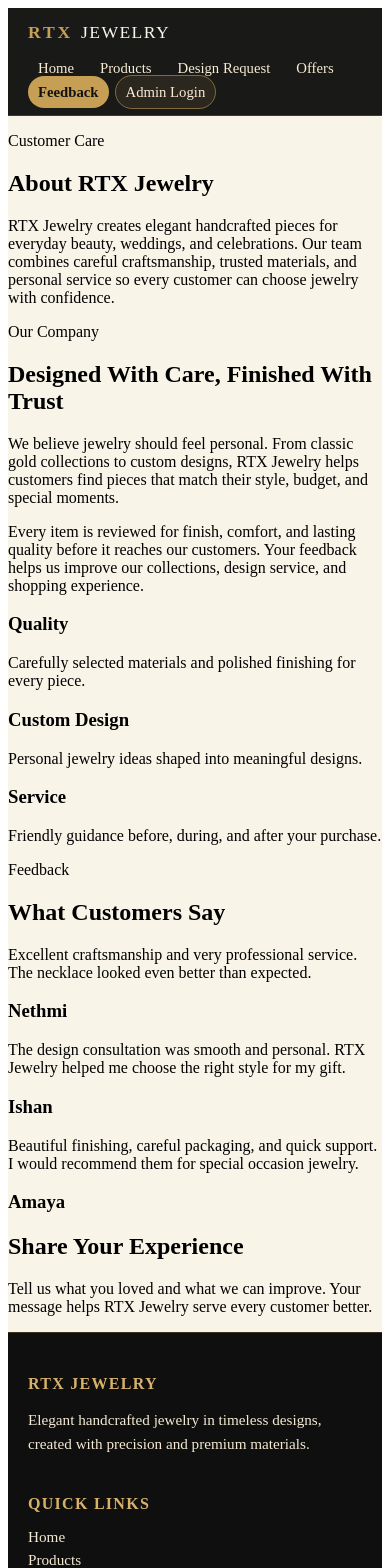
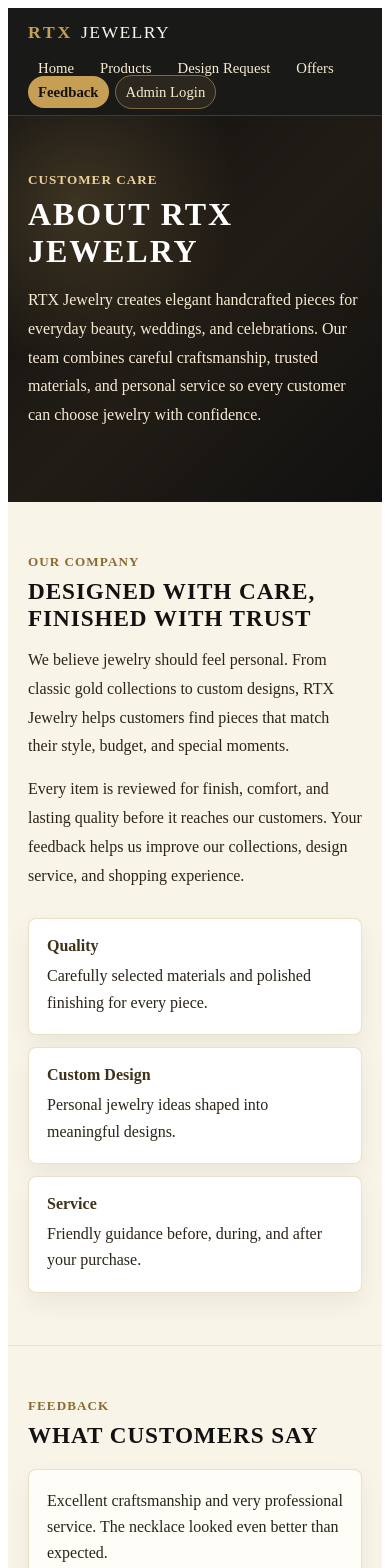
Before and after one commit to hasangaanawarathna/RTX-jewelry, an Angular app: page /feedback in a window 390 px wide. Shown: the top 1568 px of the page. Built offline with nearby package versions, Linux system fonts and the light colour scheme.

Commit message:
Add feedback page styles with responsive design and improved layout

```diff
--- a/src/app/pages/feedback/feedback.css
+++ b/src/app/pages/feedback/feedback.css
@@ -0,0 +1,159 @@
+:host {
+	--rtx-black: #121212;
+	--rtx-gold: #c69f54;
+	--rtx-gold-soft: #ecd09b;
+	--rtx-cream: #f9f4e8;
+	--rtx-white: #ffffff;
+	--rtx-text: #2a2419;
+	display: block;
+	color: var(--rtx-text);
+}
+
+.feedback-hero {
+	background:
+		radial-gradient(circle at 18% 22%, rgba(198, 159, 84, 0.22), transparent 38%),
+		linear-gradient(135deg, #111111, #211c15 52%, #111111);
+	color: var(--rtx-white);
+	padding: 72px 20px;
+}
+
+.feedback-hero > * {
+	max-width: 920px;
+	margin-left: auto;
+	margin-right: auto;
+}
+
+.eyebrow {
+	margin: 0 0 8px;
+	color: #8a6a30;
+	font-size: 0.82rem;
+	font-weight: 700;
+	letter-spacing: 0.08em;
+	text-transform: uppercase;
+}
+
+.feedback-hero .eyebrow {
+	color: var(--rtx-gold-soft);
+}
+
+h1,
+h2,
+h3 {
+	color: var(--rtx-black);
+}
+
+h1 {
+	margin-top: 0;
+	margin-bottom: 16px;
+	color: var(--rtx-white);
+	font-size: clamp(2rem, 4vw, 3.4rem);
+	letter-spacing: 0.06em;
+	text-transform: uppercase;
+}
+
+.feedback-hero p:last-child {
+	margin-top: 0;
+	margin-bottom: 0;
+	color: #f8ebd3;
+	line-height: 1.8;
+}
+
+.about-company,
+.feedback-section,
+.feedback-note {
+	max-width: 1200px;
+	margin: 0 auto;
+	padding: 52px 20px;
+}
+
+.about-company {
+	display: grid;
+	grid-template-columns: minmax(0, 1.2fr) minmax(280px, 0.8fr);
+	gap: 28px;
+	align-items: start;
+}
+
+.about-copy h2,
+.section-header h2,
+.feedback-note h2 {
+	margin: 0;
+	font-size: 1.45rem;
+	letter-spacing: 0.04em;
+	text-transform: uppercase;
+}
+
+.about-copy p:not(.eyebrow),
+.feedback-note p {
+	max-width: 820px;
+	margin: 14px 0 0;
+	line-height: 1.8;
+}
+
+.company-values {
+	display: grid;
+	gap: 12px;
+}
+
+.value-item,
+.review-card {
+	background: var(--rtx-white);
+	border: 1px solid rgba(198, 159, 84, 0.32);
+	border-radius: 8px;
+	padding: 18px;
+	box-shadow: 0 10px 26px rgba(18, 18, 18, 0.06);
+}
+
+.value-item h3,
+.review-card h3 {
+	margin: 0 0 8px;
+	font-size: 1rem;
+	color: #3f3218;
+}
+
+.value-item p,
+.review-card p {
+	margin: 0;
+	line-height: 1.65;
+}
+
+.feedback-section {
+	border-top: 1px solid rgba(198, 159, 84, 0.2);
+}
+
+.section-header {
+	margin-bottom: 20px;
+}
+
+.review-grid {
+	display: grid;
+	grid-template-columns: repeat(3, minmax(0, 1fr));
+	gap: 18px;
+}
+
+.review-card {
+	background: #fffdf8;
+}
+
+.review-card h3 {
+	margin-top: 16px;
+	margin-bottom: 0;
+}
+
+.feedback-note {
+	background: linear-gradient(180deg, rgba(198, 159, 84, 0.09), rgba(198, 159, 84, 0.03));
+	border-top: 1px solid rgba(198, 159, 84, 0.2);
+	border-bottom: 1px solid rgba(198, 159, 84, 0.2);
+}
+
+@media (max-width: 880px) {
+	.about-company,
+	.review-grid {
+		grid-template-columns: 1fr;
+	}
+}
+
+@media (max-width: 640px) {
+	.feedback-hero {
+		padding-top: 56px;
+	}
+}
```
